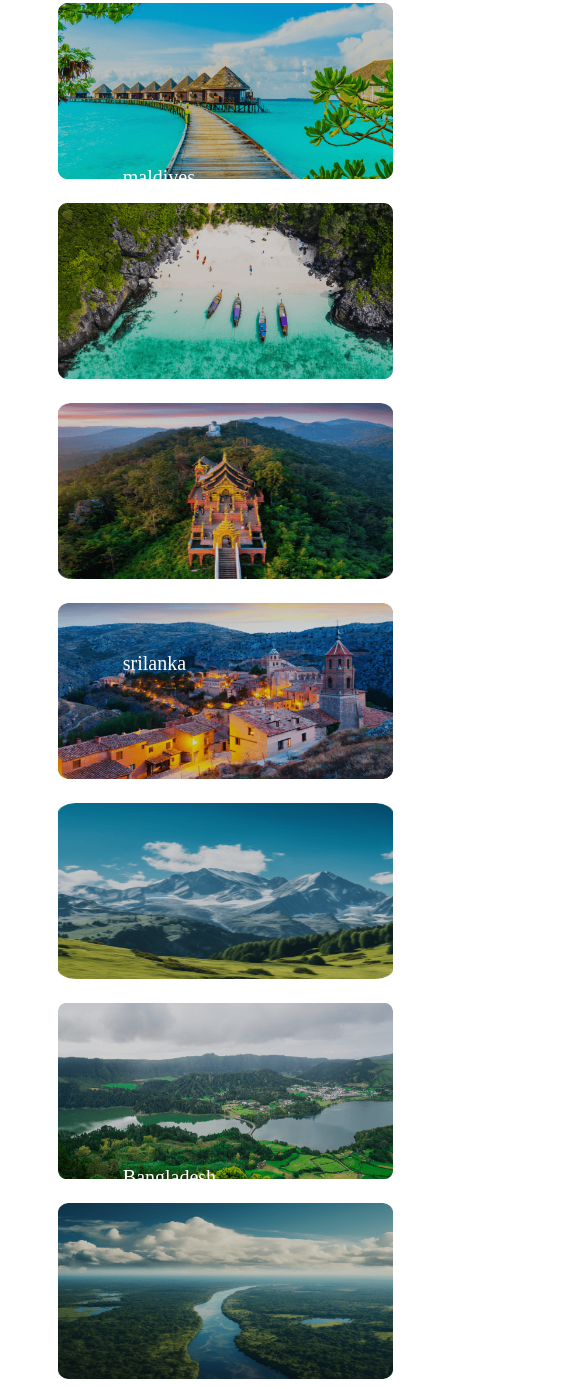
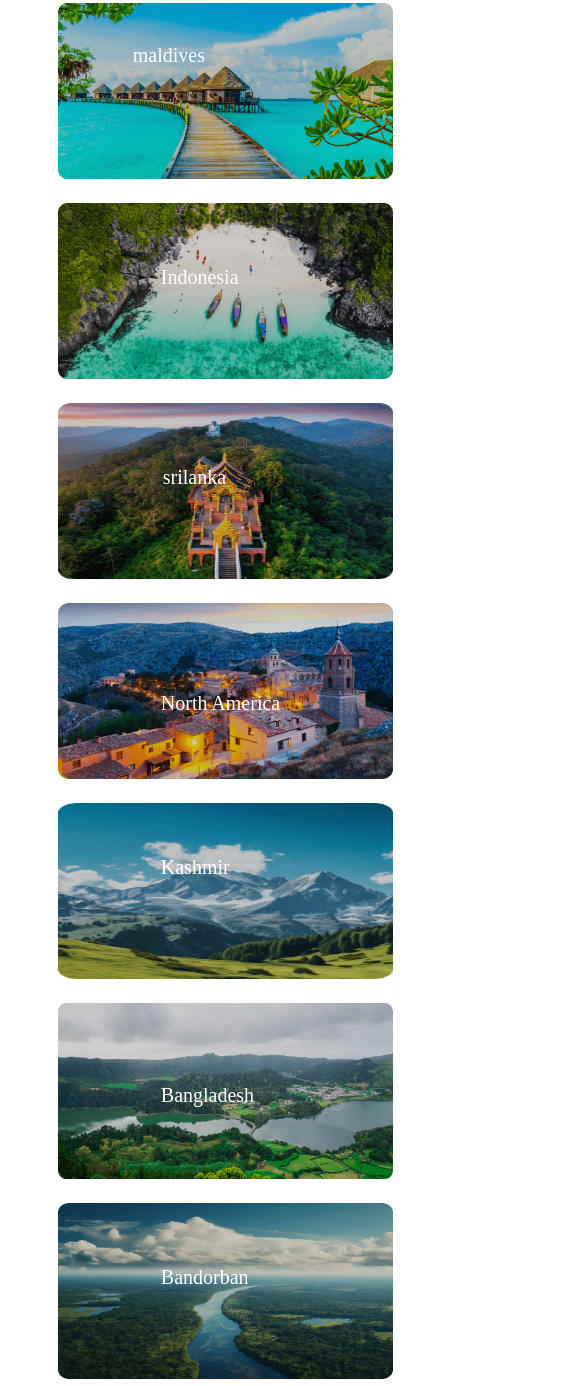
Before and after one commit to mohammadtarekulislam/assaignment-repo, a plain HTML site: page index.html in a window 390 px wide. Shown: the part 610-1996 px from the top of the page, 585 px wide, since content can reach past the window. Drawn offline with Linux system fonts and the light colour scheme.

Commit message:
added a destination responsive section

```diff
--- a/style/travel.css
+++ b/style/travel.css
@@ -212,6 +212,9 @@
 
 /* responsive media qurery */
 
+
+
+
 @media screen and (max-width:576px) {
 
     .banner {
@@ -259,18 +262,58 @@
 
     /* destination section related responsive */
 
-    .destination>div img{
+
+
+
+
+    /* img related responsive style */
+    .destination>div img {
         width: 335px;
         height: 176px;
 
     }
 
     .maldives-container,
-.srilanka-container,
-.bandorban-banner{
+    .srilanka-container,
+    .bandorban-banner {
 
-    flex-direction: column;
-}
+        flex-direction: column;
+    }
+
+    /* text related responsive style */
+    #maldives {
+        transform: translate(10px, -122px);
+    }
+
+    #indonesia {
+        transform: translate(38px, 100px);
+    }
+
+    #srilanka {
+        transform: translate(40px, -186px);
+    }
+
+    #north{
+        transform: translate(38px, 40px);
+    }
+
+    #kashmir {
+        transform: translate(38px, 204px);
+    }
+
+    #bangladesh {transform: translate(38px, -82px);}
+
+    #bandorban {
+        transform: translate(38px, 100px);
+    }
+
+
+
+
+
+
+
+
 
 
 
```
